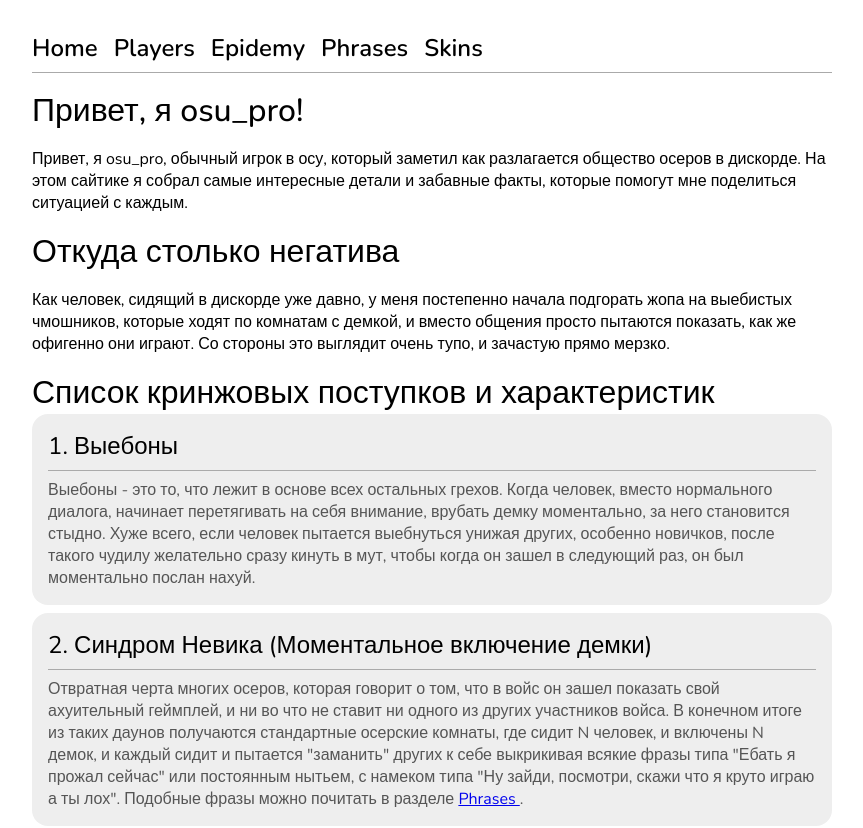
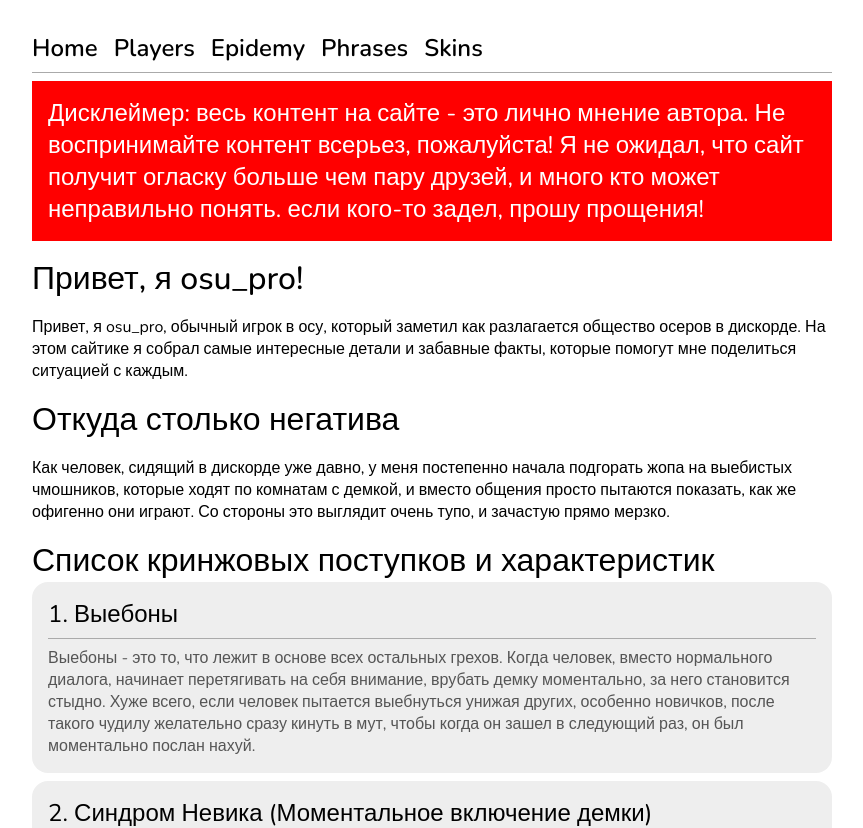
Before and after one commit to osu-pro/info, a React (Create React App) app: page / in a window 1280 px wide. Shown: the top 828 px of the page, without its empty margins (208-1071 px from the left). Built offline with nearby package versions, Linux system fonts and the light colour scheme.

Commit message:
Страшный дисклеймер не ожидал огласки

```diff
--- a/src/Pages/Home.tsx
+++ b/src/Pages/Home.tsx
@@ -2,6 +2,10 @@ import {Line} from "../Common/Miscellaneous";
 
 export function Home() {
     return <>
+        <div className="disclaimer">
+            Дисклеймер: весь контент на сайте - это лично мнение автора. Не воспринимайте контент всерьез, пожалуйста!
+            Я не ожидал, что сайт получит огласку больше чем пару друзей, и много кто может неправильно понять. если кого-то задел, прошу прощения!
+        </div>
         <h1> Привет, я osu_pro! </h1>
         <p> Привет, я osu_pro, обычный игрок в осу, который заметил как разлагается общество осеров в дискорде. На этом сайтике я собрал самые интересные детали и забавные факты, которые помогут мне поделиться ситуацией с каждым. </p>
         <h1> Откуда столько негатива </h1>
--- a/src/index.css
+++ b/src/index.css
@@ -30,3 +30,10 @@ table {
   border-collapse: collapse;
   width: 100%;
 }
+
+.disclaimer {
+  padding: 1rem;
+  background-color: red;
+  font-size: 1.5rem;
+  color: white;
+}
```
